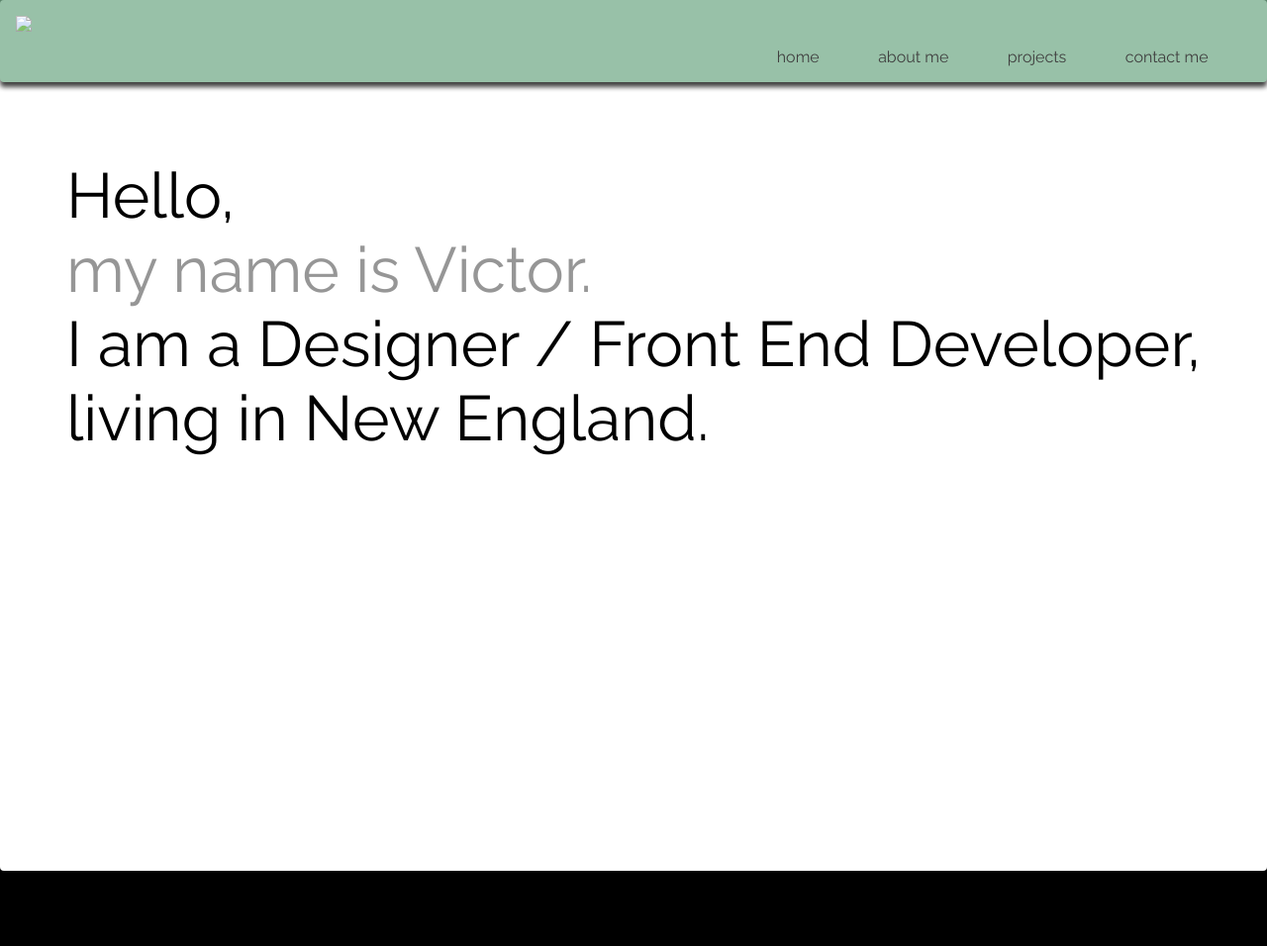
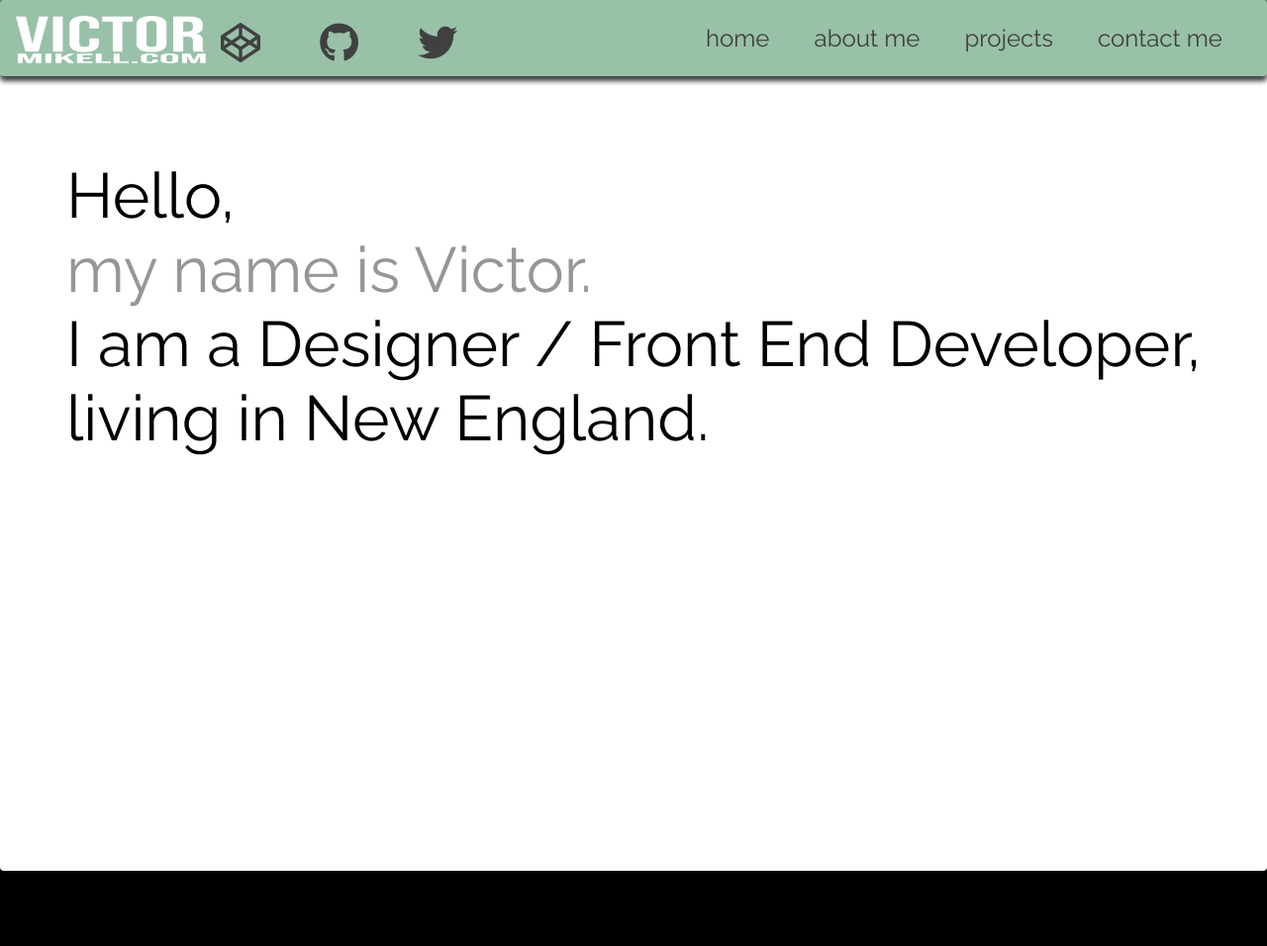
Before and after one commit to vmikell/vmdc2, a plain HTML site: page vmv2/index.html in a window 1280 px wide. Shown: the whole page at 99% size. Drawn offline with Linux system fonts and the light colour scheme.

Commit message:
Add files via upload

```diff
--- a/vmv2/index.html
+++ b/vmv2/index.html
@@ -5,12 +5,24 @@
     <meta http-equiv="X-UA-Compatible" content="IE=edge">
     <meta name="viewport" content="width=device-width, initial-scale=1.0">
     <title>Document</title>
+
     <link rel="stylesheet" href="vmv2.css">
+    <link rel="stylesheet"
+    href="https://cdnjs.cloudflare.com/ajax/libs/font-awesome/5.14.0/css/all.min.css"
+  />
 </head>
 <body>
     <div class="container">
         <header class="header1 item1">
-            <img class="logo" src="/html/vmv2/vmdc-logo-white.png" />
+            <img class="logo" src="vmdc-logo-white.png" />
+            <div class="social-links">
+                <a href="https://codepen.io/vmikell" target="_blank">
+                    <i class="fab fa-codepen codepen"></i></a>
+                <a href="https://github.com/vmikell" target="_blank">
+                    <i class="fab fa-github github"></i></a>
+                <a href="https://twitter.com/MikellVictor" target="_blank">
+                    <i class="fab fa-twitter twitter" ></i></a>
+            </div>
             <nav class="navbar">
                 <ul>
                     <li><a href="#">home</a></li>
--- a/vmv2/vmv2.css
+++ b/vmv2/vmv2.css
@@ -4,11 +4,14 @@
 :root {
     --text: rgb(0, 0, 0);
     --background: rgb(118, 173, 139);
+    --twitter-blue: #00ACEE;
+    --github-grey: rgb(87, 86, 86);
+    --codepen-purple: rgb(138, 105, 201);
 }
 
 *, *::before, *::after{
     box-sizing: border-box;
-    font-family: 'Raleway', sans-serif;
+
     color: var(--text);
     text-decoration: none;
     list-style: none;
@@ -18,6 +21,7 @@ body {
     margin: 0;
     font-weight: 400;
     background: black;
+    font-family: 'Raleway', sans-serif;
 }
 
 .item1 { grid-area: header; }
@@ -42,7 +46,7 @@ body {
 
 .header1{
     display:grid;
-    grid-template-columns: repeat(4, auto);
+    grid-template-columns: 193px auto auto auto;
     grid-template-areas: 'logo . . navbar';
     background:rgb(118, 173, 139);
     opacity:.75;
@@ -63,15 +67,34 @@ body {
     margin-top:1rem;
     margin-left: 1rem;
     max-height:3rem;
+    max-width:12rem;
 }
 .navbar{
     grid-area: navbar;
+}
+.social-links {
+    color: white;
+    display:grid;
+    grid-template-columns: repeat(3, auto);
+    font-size: 2.5rem;
+    z-index: 9999;
+}
+.social-links a{
+    display:block;
+    margin: auto;
+    margin-top: 1.25rem;
+
+}
+
+.codepen:hover{
+    color: var(--codepen-purple);
 }
 
 nav ul{
     display:grid;
     grid-template-columns: repeat(4, auto);
-    padding-top: 2rem;
+    padding-top: 0;
+    font-size: 1.5rem;
 }
 nav a:hover{
     color:white;
```
